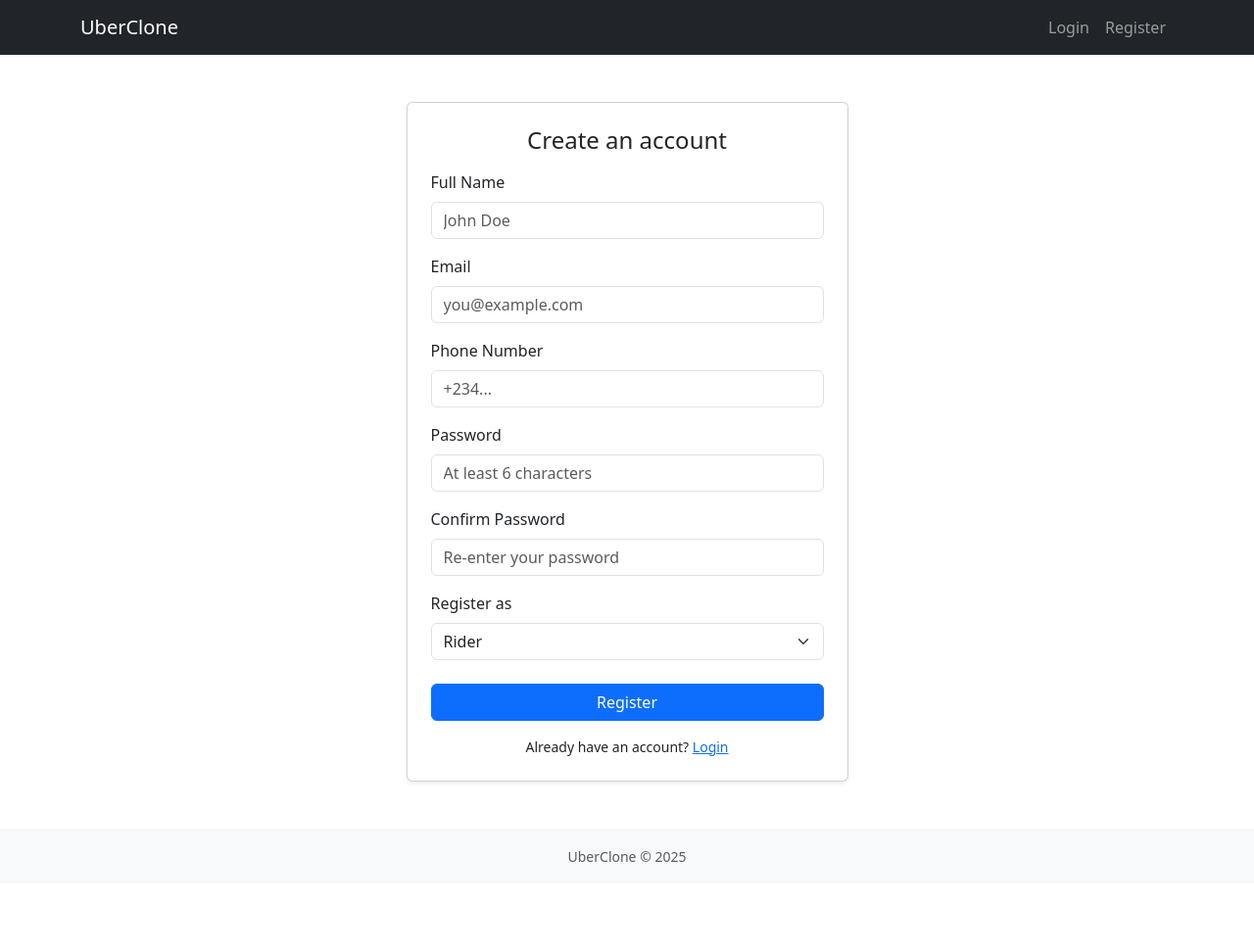
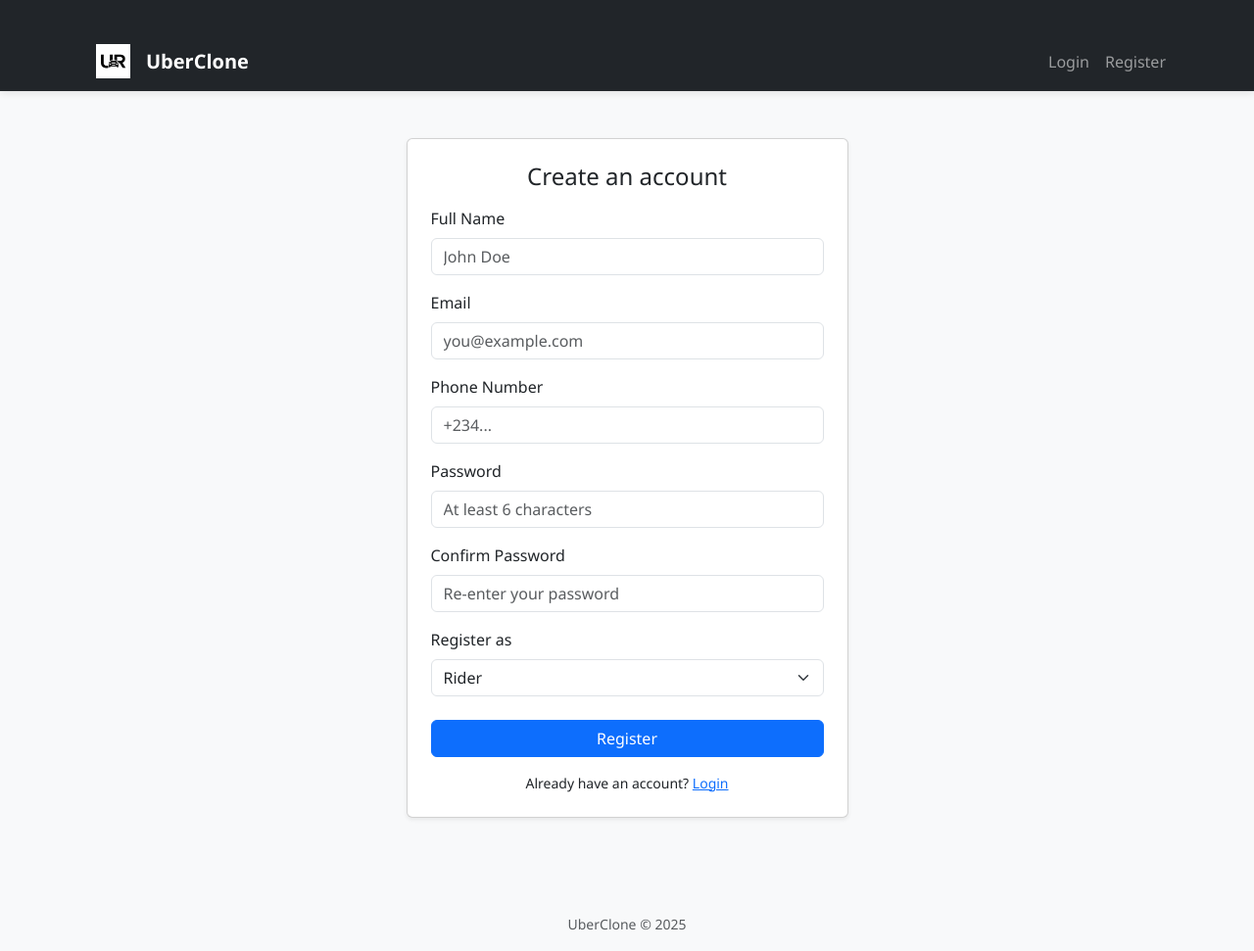
Before and after one commit to KayCee911/flask_uberclone, a Flask app: page /auth/register in a window 1280 px wide. Shown: the whole page at 98% size. Before the commit the page ends 880 px from the top, so only its background shows below. Run offline with Flask 3, Linux system fonts and the light colour scheme.

Commit message:
did a little finishing. maybe we'll come back to it tomorrow

```diff
--- /dev/null
+++ b/app/static/css/styles.css
@@ -0,0 +1,137 @@
+/* === Global Reset === */
+* {
+  margin: 0;
+  padding: 0;
+  box-sizing: border-box;
+}
+
+/* === Typography === */
+body {
+  font-family: 'Segoe UI', sans-serif;
+  background-color: #f8f9fa;
+  color: #333;
+}
+
+/* === Navbar Styling === */
+.navbar {
+  box-shadow: 0 2px 8px rgba(0, 0, 0, 0.1);
+  transition: background-color 0.4s ease;
+  padding-left: 0;
+  padding-right: 0;
+}
+
+.navbar-brand {
+  display: flex;
+  align-items: center;
+  gap: 8px;
+  margin-left: 0;
+}
+
+.navbar-brand img {
+  transition: transform 0.3s ease;
+}
+
+.navbar-brand:hover img {
+  transform: scale(1.05);
+}
+
+.nav-link {
+  position: relative;
+  transition: color 0.3s ease;
+}
+
+.nav-link:hover {
+  color: #00cc66 !important;
+}
+
+.nav-link::after {
+  content: "";
+  position: absolute;
+  left: 0;
+  bottom: -3px;
+  width: 0%;
+  height: 2px;
+  background-color: #00cc66;
+  transition: width 0.3s ease;
+}
+
+.nav-link:hover::after {
+  width: 100%;
+}
+
+/* === Page Container === */
+.container {
+  padding-top: 2rem;
+  animation: fadeIn 0.8s ease-in-out;
+}
+
+/* === Buttons === */
+.btn {
+  transition: all 0.3s ease;
+}
+
+.btn:hover {
+  transform: translateY(-2px);
+  box-shadow: 0 4px 12px rgba(0, 0, 0, 0.15);
+}
+
+/* === Animations === */
+@keyframes fadeIn {
+  from { opacity: 0; transform: translateY(15px); }
+  to { opacity: 1; transform: translateY(0); }
+}
+
+@keyframes fadeUp {
+  from { opacity: 0; transform: translateY(20px); }
+  to { opacity: 1; transform: translateY(0); }
+}
+
+/* === Map Container === */
+.map-container {
+  position: relative;
+  width: 100%;
+  height: 400px;
+  border-radius: 15px;
+  overflow: hidden;
+  box-shadow: 0 4px 15px rgba(0,0,0,0.15);
+  transition: transform 0.4s ease, box-shadow 0.4s ease;
+}
+
+.map-container:hover {
+  transform: scale(1.02);
+  box-shadow: 0 8px 25px rgba(0,0,0,0.3);
+}
+
+.map-container iframe {
+  width: 100%;
+  height: 100%;
+  border: none;
+  filter: brightness(95%);
+  transition: filter 0.4s ease;
+}
+
+.map-container:hover iframe {
+  filter: brightness(100%);
+}
+
+.map-container::after {
+  content: "";
+  position: absolute;
+  inset: 0;
+  border-radius: 15px;
+  box-shadow: 0 0 20px rgba(0, 204, 102, 0.4);
+  opacity: 0;
+  transition: opacity 0.4s ease;
+  pointer-events: none;
+}
+
+.map-container:hover::after {
+  opacity: 1;
+}
+
+/* === Option 2: Push navbar-brand to extreme left only on large screens === */
+@media (min-width: 1200px) {
+  .navbar-brand {
+    margin-left: 1rem; /* practically at the border */
+  }
+}
--- a/app/templates/base.html
+++ b/app/templates/base.html
@@ -10,15 +10,22 @@
   <link href="https://cdn.jsdelivr.net/npm/bootstrap@5.3.2/dist/css/bootstrap.min.css" rel="stylesheet">
 
   <!-- Your custom CSS (overrides & fine-grain layout) -->
-  <link rel="stylesheet" href="{{ url_for('static', filename='css/style.css') }}">
+  <link rel="stylesheet" href="{{ url_for('static', filename='css/styles.css') }}">
 </head>
 <body class="d-flex flex-column min-vh-100">
 
 <!-- NAVBAR -->
 <nav class="navbar navbar-expand-lg navbar-dark bg-dark">
   <div class="container">
-      <a class="navbar-brand" href="{{ url_for('main.home') }}">UberClone</a>
-      <button class="navbar-toggler" type="button" data-bs-toggle="collapse" data-bs-target="#mainNav">
+    <a class="navbar-brand d-flex align-items-center" href="{{ url_for('main.home') }}">
+      <img src="{{ url_for('static', filename='images/logo.png') }}"
+           alt="UberClone Logo"
+           height="35"
+           class="d-inline-block align-text-top me-2">
+      <span class="fw-bold">UberClone</span>
+    </a>
+
+    <button class="navbar-toggler" type="button" data-bs-toggle="collapse" data-bs-target="#mainNav" aria-controls="mainNav" aria-expanded="false" aria-label="Toggle navigation">
       <span class="navbar-toggler-icon"></span>
     </button>
 
@@ -43,6 +50,7 @@
     </div>
   </div>
 </nav>
+
 
   <!-- MAIN CONTENT -->
   <main class="flex-fill container py-5">
@@ -71,5 +79,33 @@
 
   <!-- Bootstrap JS -->
   <script src="https://cdn.jsdelivr.net/npm/bootstrap@5.3.2/dist/js/bootstrap.bundle.min.js"></script>
+
+  <script>
+  document.addEventListener("DOMContentLoaded", () => {
+    document.body.style.opacity = 1;
+  });
+</script>
+<style>
+  body {
+    opacity: 0;
+    transition: opacity 0.6s ease;
+  }
+</style>
+
+<script>
+document.querySelectorAll('.map-container').forEach(container => {
+    container.addEventListener('mousemove', e => {
+        const rect = container.getBoundingClientRect();
+        const x = (e.clientX - rect.left) / rect.width - 0.5;
+        const y = (e.clientY - rect.top) / rect.height - 0.5;
+        container.style.transform = `rotateX(${y * 5}deg) rotateY(${x * 5}deg) scale(1.03)`;
+    });
+    container.addEventListener('mouseleave', () => {
+        container.style.transform = 'rotateX(0) rotateY(0) scale(1)';
+    });
+});
+</script>
+
+
 </body>
 </html>
```
Also changed, not shown: app/templates/home.html (+50 -0 lines), static/styles.css (deleted, +0 -43 lines), app/static/images/logo.png (added), instance/uberclone.db. Lines whose indentation alone changed are shown as unchanged.
